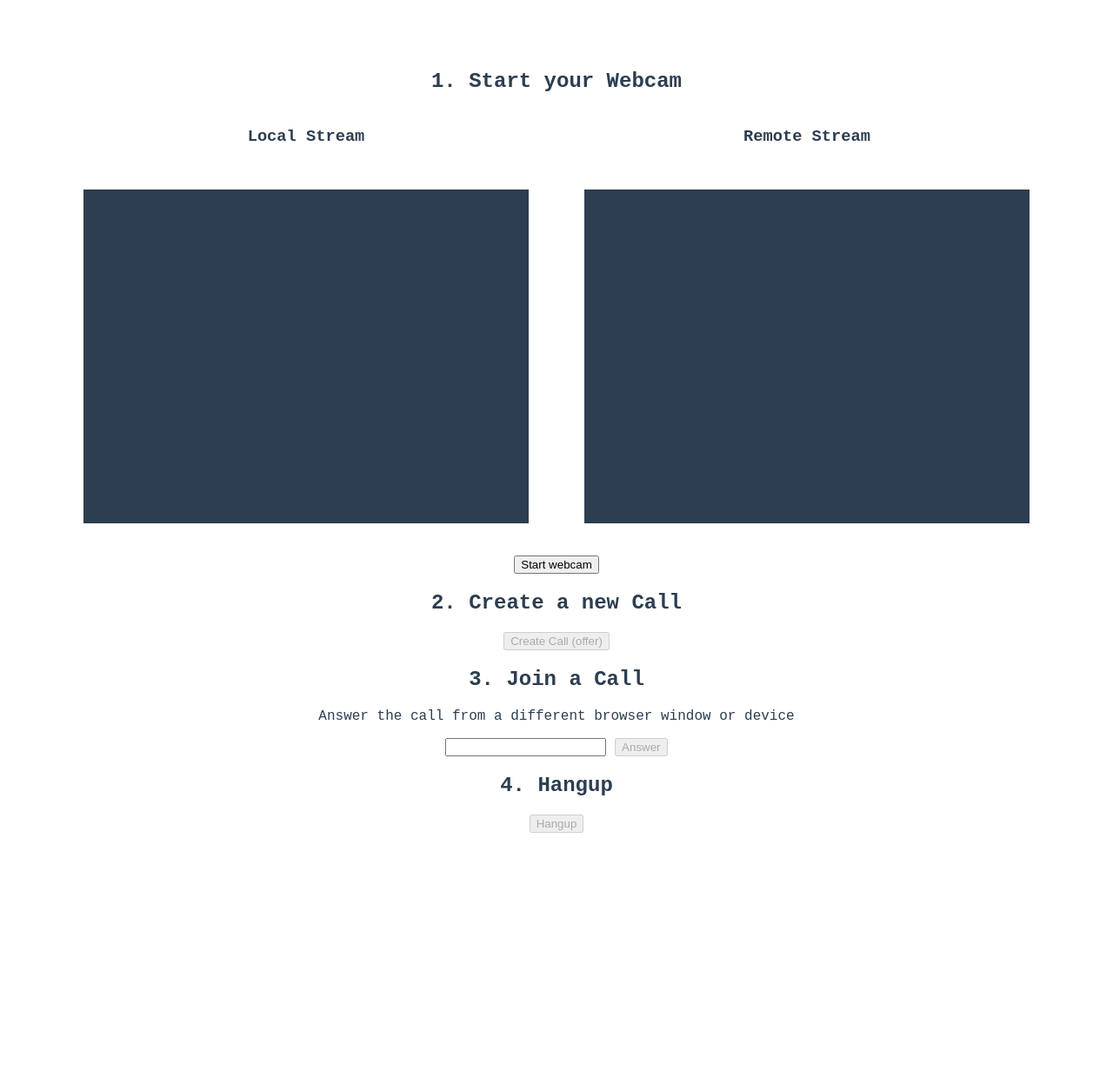
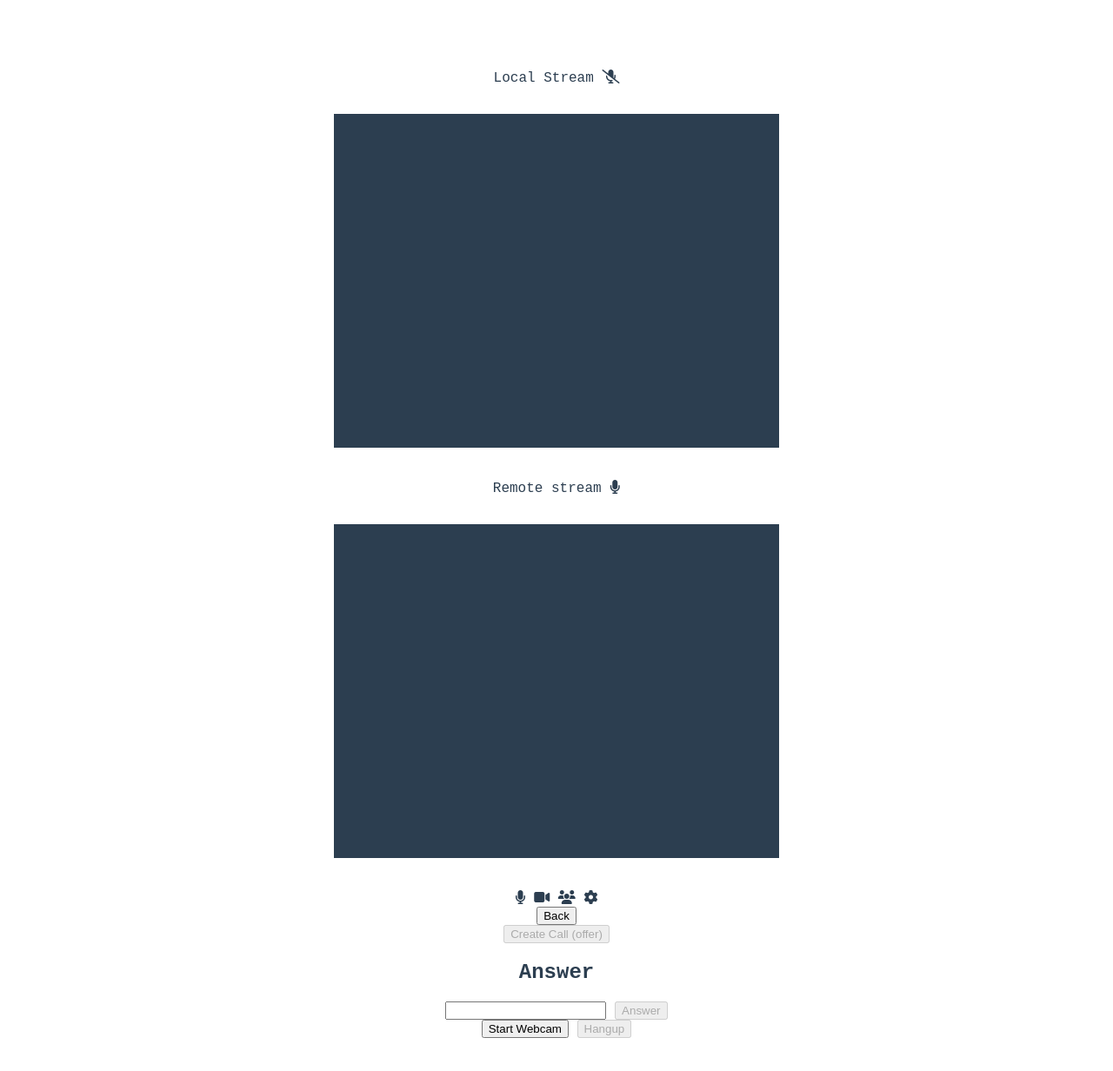
Before and after one commit to ejjays/testingyes, a website built with Vite: page index.html in a window 1280 px wide. Shown: the whole page at 87% size. Before the commit the page ends 1038 px from the top, so only its background shows below. Built offline with nearby package versions, Linux system fonts and the light colour scheme; some packages are replaced by stand-ins of ours; a web font is replaced by a local one.

Commit message:
Update index.html

```diff
--- a/index.html
+++ b/index.html
@@ -1,43 +1,46 @@
 <!DOCTYPE html>
 <html lang="en">
 <head>
-    <meta charset="UTF-8" />
-    <link rel="icon" type="image/svg+xml" href="favicon.svg" />
-    <meta name="viewport" content="width=device-width, initial-scale=1.0" />
-    <title>WebRTC Demo</title>
+    <meta charset="UTF-8">
+    <meta name="viewport" content="width=device-width, initial-scale=1.0">
+    <title>Video Call UI with Settings Panel</title>
+    <link rel="stylesheet" href="https://cdnjs.cloudflare.com/ajax/libs/font-awesome/6.1.1/css/all.min.css">
     <link rel="stylesheet" type="text/css" href="./style.css" />
 </head>
 <body>
-    <h2>1. Start your Webcam</h2>
-    <div class="videos">
-      <span>
-        <h3>Local Stream</h3>
-        <video id="webcamVideo" autoplay playsinline></video>
-      </span>
-      <span>
-        <h3>Remote Stream</h3>
-        <video id="remoteVideo" autoplay playsinline></video>
-      </span>
 
-
+<div class="video-call-container">
+    <div class="video-section">
+        <div class="video-box">
+            <div class="username">Local Stream <i class="fa fa-microphone-slash" id="mic-icon-2"></i></div>
+            <video id="webcamVideo" autoplay muted></video> <!-- Your own video -->
+        </div>
+        <div class="video-box">
+            <div class="username">Remote stream <i class="fa fa-microphone" id="mic-icon"></i></div>
+            <video id="remoteVideo" autoplay></video> <!-- Placeholder for User 2 -->
+        </div>
+    </div>
+    <div class="controls">
+        <i class="fa fa-microphone" id="mic-icon"></i>
+        <i class="fa fa-video" id="video-icon"></i>
+        <i class="fa fa-users"></i>
+        <i class="fa fa-cog" id="settings-icon"></i>
+    </div>
 </div>
 
-    <button id="webcamButton">Start webcam</button>
-    <h2>2. Create a new Call</h2>
+<div class="settings-panel" id="settings-panel">
+    <button class="back-button" id="back-button">Back</button> <br>
     <button id="callButton" disabled>Create Call (offer)</button>
 
-    <h2>3. Join a Call</h2>
-    <p>Answer the call from a different browser window or device</p>
-
+    <h2>Answer</h2>
     <input id="callInput" />
     <button id="answerButton" disabled>Answer</button>
+</div>
 
-    <h2>4. Hangup</h2>
-
+<button id="webcamButton">Start Webcam</button>
 <button id="hangupButton" disabled>Hangup</button>
 
 <script type="module" src="/main.js"></script>
 
-
 </body>
 </html>
```
Lines whose indentation alone changed are shown as unchanged.
